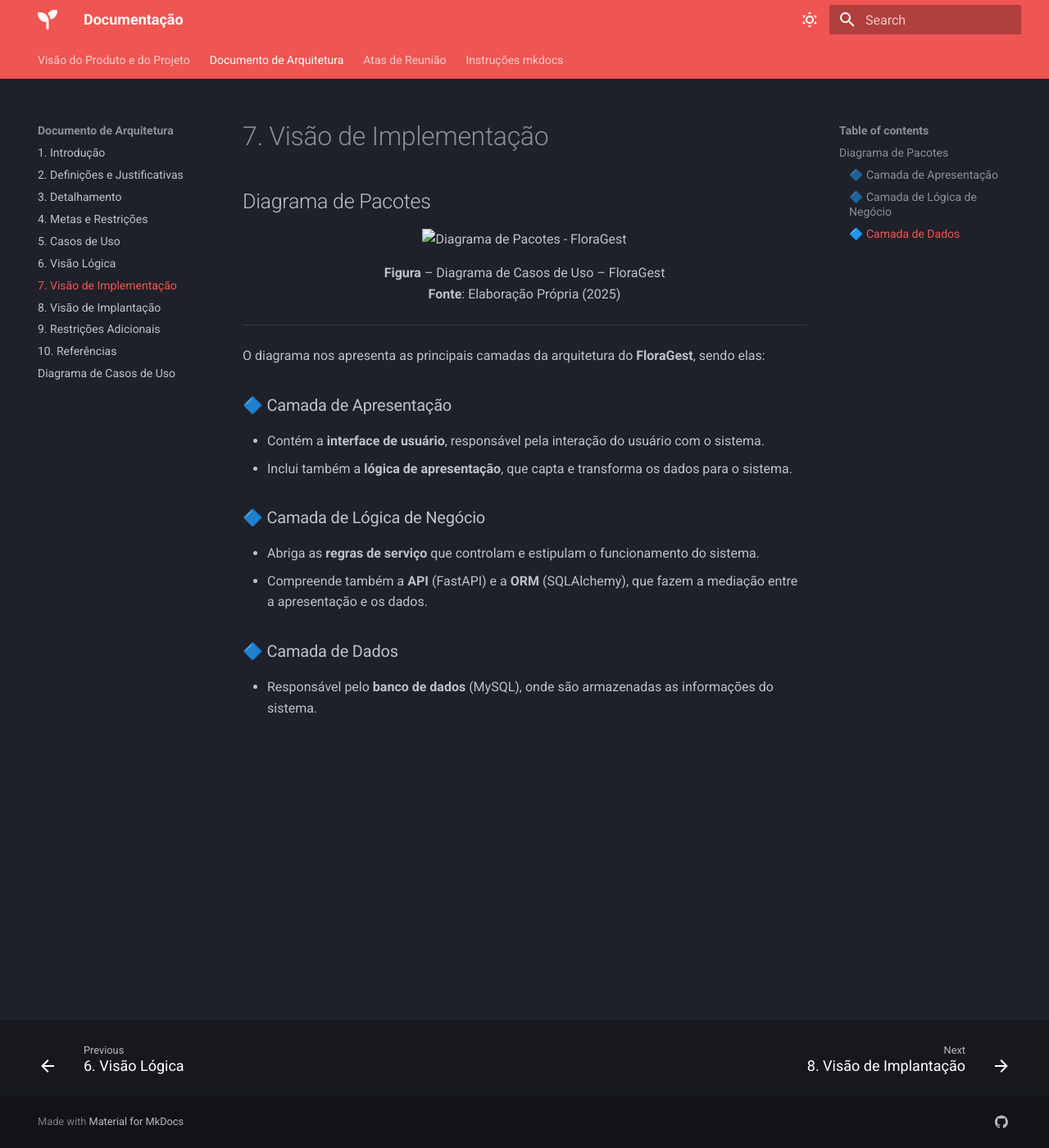
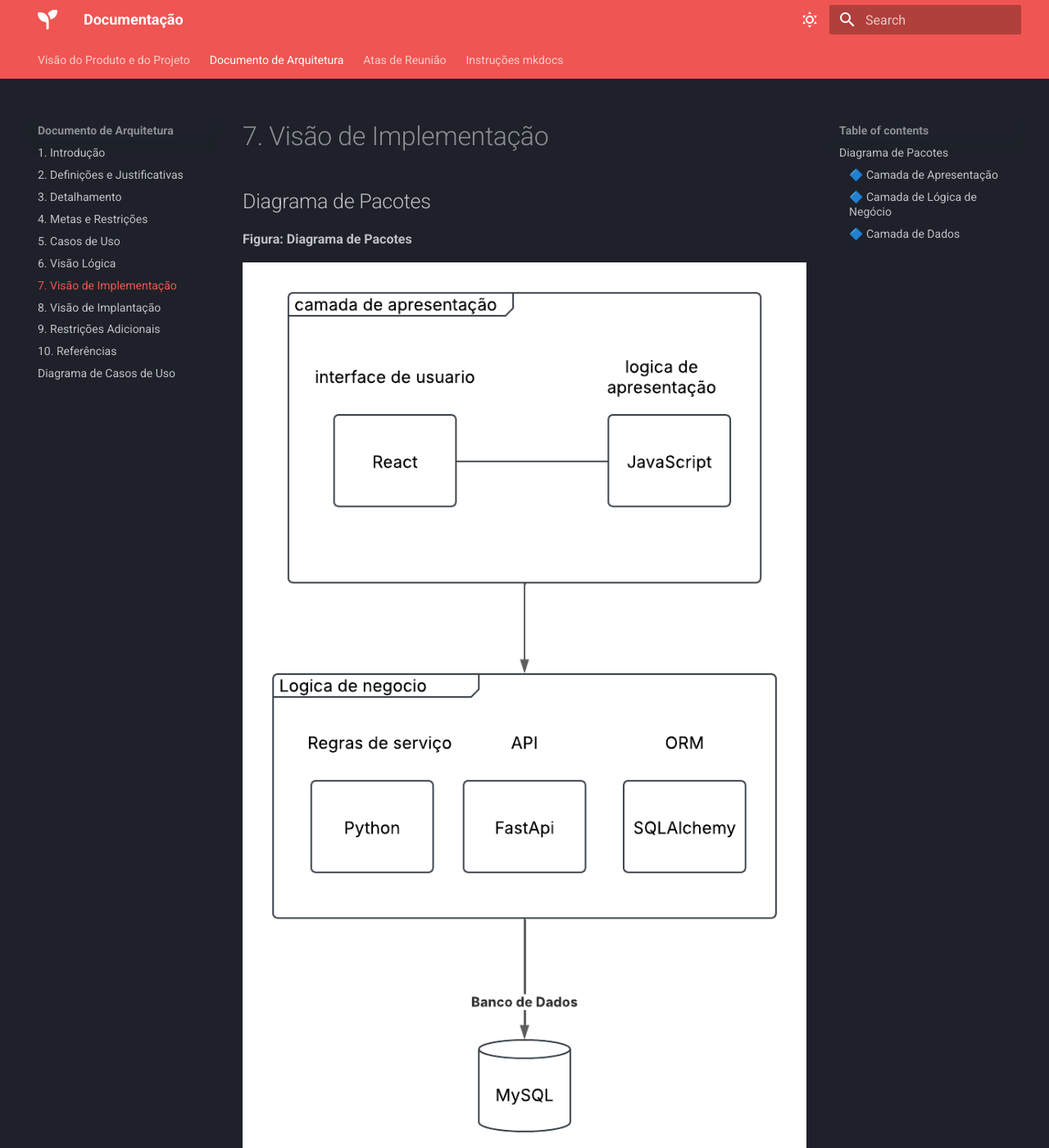
Before and after one commit to FGA0138-MDS-Ajax/2025.1-Jera, an MkDocs documentation site: the page built from docs/doc-arq/9_visao-implementacao.md, in a window 1280 px wide and 1400 px high. Shown: the whole window at 82% size. Built offline with MkDocs 1.6.1 and Material for MkDocs 9.7.7, drawn with Linux system fonts in a browser that asks for light colours; some of the changed text lies outside the part shown.

Commit message:
Atualiza caminho da imagem

```diff
--- a/docs/doc-arq/9_visao-implementacao.md
+++ b/docs/doc-arq/9_visao-implementacao.md
@@ -1,13 +1,10 @@
 ## Diagrama de Pacotes
 
-<div align="center">
+**Figura: Diagrama de Pacotes**
 
-  <img src="../imagens/diagrama_de_pacotes.png" alt="Diagrama de Pacotes - FloraGest" width="300"/>
+![Diagrama de Pacotes](../imagens/diagrama_de_pacotes.png)
 
-  <p><strong>Figura</strong> – Diagrama de Casos de Uso – FloraGest<br>
-  <strong>Fonte</strong>: Elaboração Própria (2025)</p>
-
-</div>
+**Fonte:** Elaboração Própria (2025)
 
 ---
 
```
